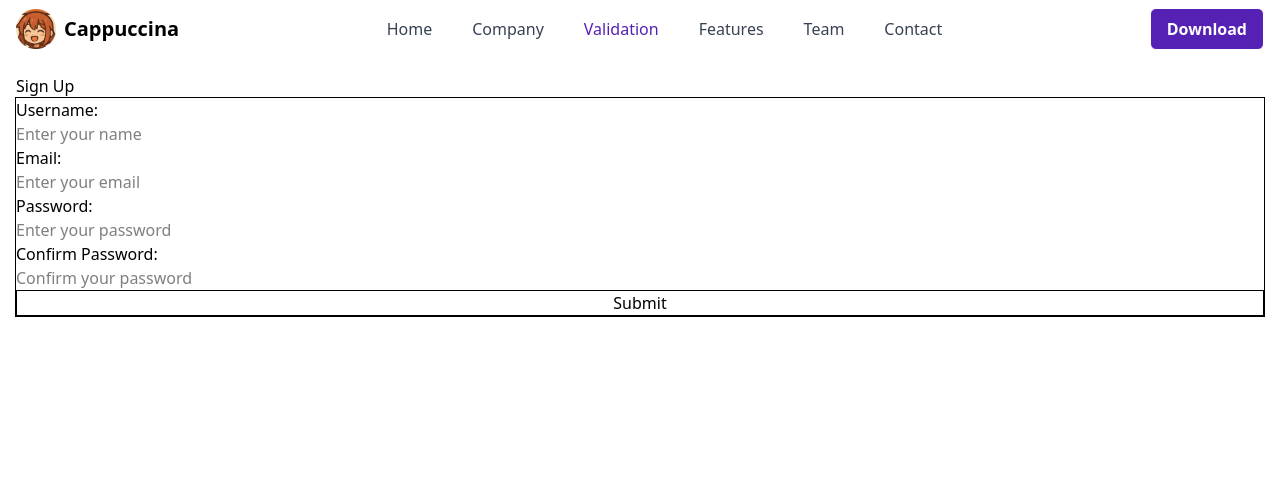
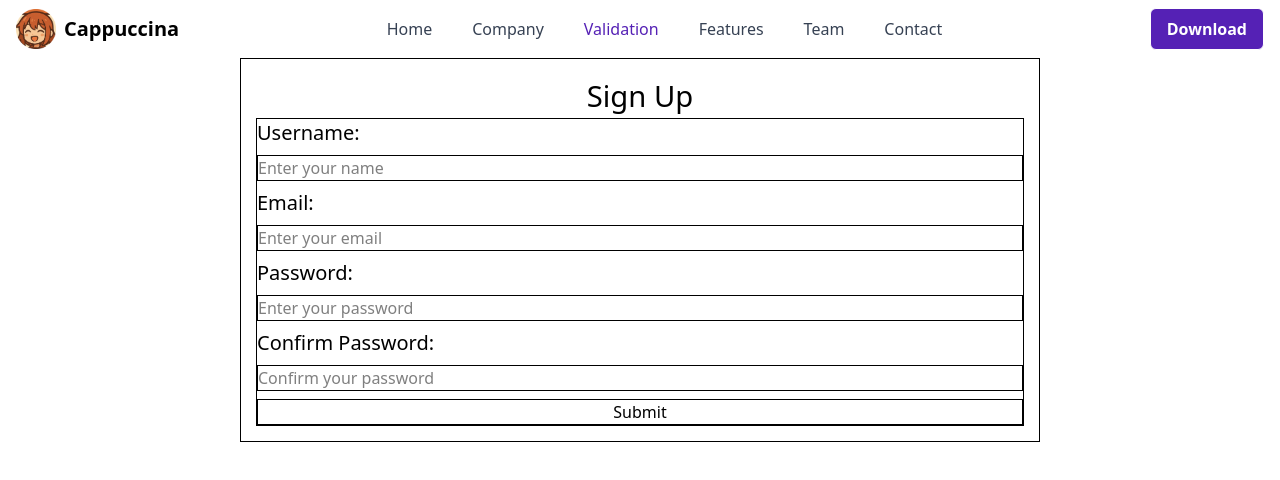
Before and after one commit to Shii108/Landing-Page, a Vue app: page /validation in a window 1280 px wide. Shown: the top 480 px of the page. Built offline with nearby package versions, Linux system fonts and the light colour scheme.

Commit message:
chore: toast added

```diff
--- a/package.json
+++ b/package.json
@@ -12,7 +12,8 @@
     "@tailwindcss/vite": "^4.1.4",
     "tailwindcss": "^4.1.4",
     "vue": "^3.5.13",
-    "vue-router": "^4.5.0"
+    "vue-router": "^4.5.0",
+    "vue-toastification": "^2.0.0-rc.5"
   },
   "devDependencies": {
     "@vitejs/plugin-vue": "^5.2.2",
--- a/src/components/Validation.vue
+++ b/src/components/Validation.vue
@@ -1,21 +1,21 @@
 <template>
-  <div class="p-4">
-    <h2 class="font-medium">Sign Up</h2>
-    <form @submit.prevent="handleSubmit()" class="flex flex-col outline">
-      <label for="username">Username:</label>
-      <input type="text" id="username" v-model="username" placeholder="Enter your name" required />
+  <div class="p-4 lg:max-w-[800px] md:max-w-[600px] border mx-auto">
+    <h2 class="font-medium text-[clamp(1.625rem,1.393rem+0.54vw,1.875rem)] text-center">Sign Up</h2>
+    <form @submit.prevent="handleSubmit()" class="flex flex-col gap-2 outline">
+      <label for="username" class="text-xl">Username:</label>
+      <input type="text" id="username" v-model="username" placeholder="Enter your name" class="border" required />
       <div v-if="isValidUsername" class="text-red-500 text-sm">Username must be 3–15 characters and only letters,
         numbers, _ or -.</div>
 
-      <label for="email">Email:</label>
-      <input type="email" id="email" v-model="email" placeholder="Enter your email" required />
+      <label for="email" class="text-xl">Email:</label>
+      <input type="email" id="email" v-model="email" placeholder="Enter your email" class="border" required />
 
-      <label for="password">Password:</label>
-      <input type="password" id="password" v-model="password" placeholder="Enter your password" required />
+      <label for="password" class="text-xl">Password:</label>
+      <input type="password" id="password" v-model="password" placeholder="Enter your password" class="border" required />
       <div v-if="isValidPassword" class="text-sm text-red-500">Min 8 chars, 1 uppercase, 1 number, 1 symbol.</div>
 
-      <label for="passwordCheck">Confirm Password:</label>
-      <input type="password" id="passwordCheck" v-model="passwordCheck" placeholder="Confirm your password" required />
+      <label for="passwordCheck" class="text-xl">Confirm Password:</label>
+      <input type="password" id="passwordCheck" v-model="passwordCheck" placeholder="Confirm your password" class="border" required />
       <div v-if="isPasswordMatch" class="text-sm text-red-500">Password don't match try again</div>
 
       <button type="submit" class="border">Submit</button>
@@ -26,6 +26,7 @@
 
 <script setup>
 import { ref } from 'vue'
+import { useToast } from 'vue-toastification'
 
 const username = ref('')
 const email = ref('')
@@ -34,6 +35,7 @@ const passwordCheck = ref('')
 const isValidUsername = ref(false)
 const isValidPassword = ref(false)
 const isPasswordMatch = ref(false)
+const toast = useToast()
 
 const handleSubmit = () => {
   checkUsernameFormat();
@@ -41,10 +43,9 @@ const handleSubmit = () => {
   checkPasswordMatch();
 
   if (isValidUsername.value || isValidPassword.value || isPasswordMatch.value) {
-    console.log('Form submission failed!');
     return;
   }
-  console.log('Form submitted successfully!');
+  toast.success("From submitted", { timeout: 1500, position: "top-right" })
 }
 
 const checkUsernameFormat = () => {
--- a/src/main.js
+++ b/src/main.js
@@ -2,7 +2,10 @@ import { createApp } from "vue";
 import "./style.css";
 import App from "./App.vue";
 import router from "./router";
+import Toast from 'vue-toastification'
+import 'vue-toastification/dist/index.css'
 
 const app = createApp(App);
 app.use(router);
+app.use(Toast);
 app.mount("#app");
```
Also changed, not shown: 1 other file (tests, documents, lock files or other folders).
